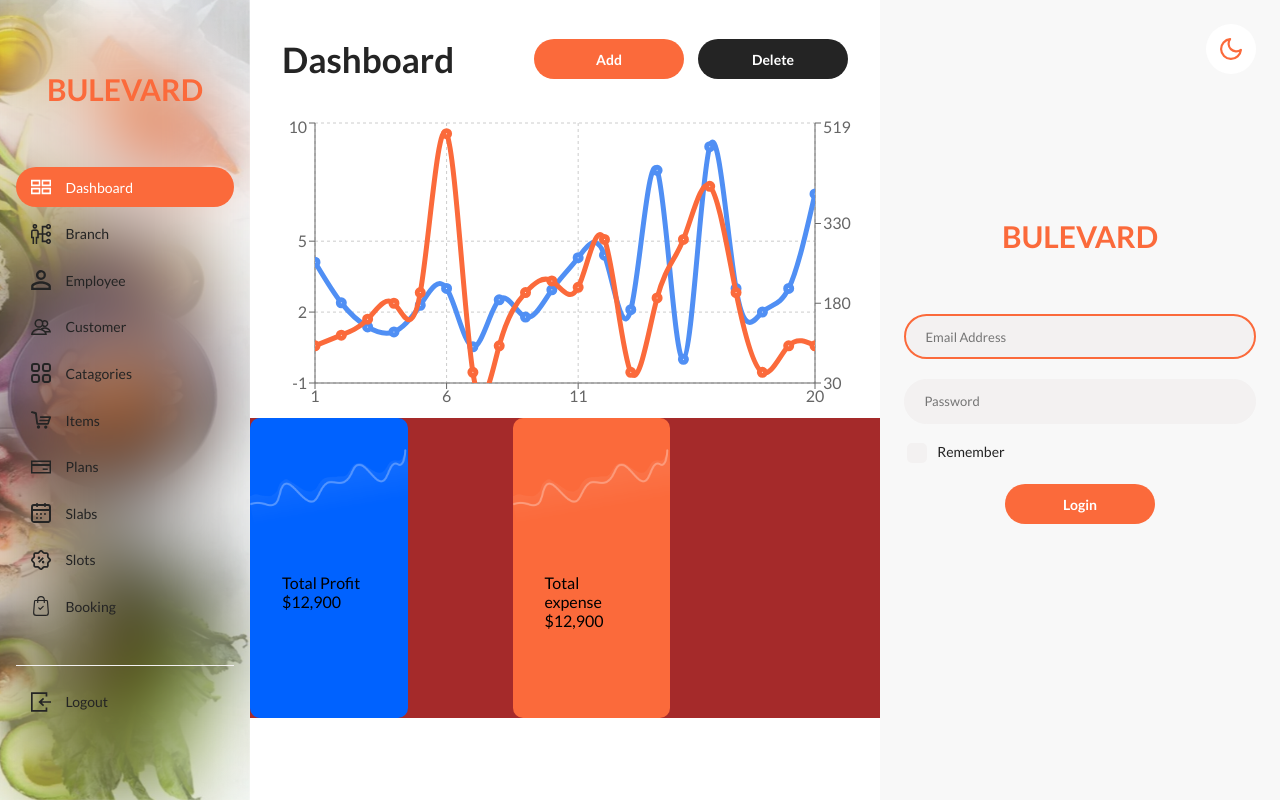
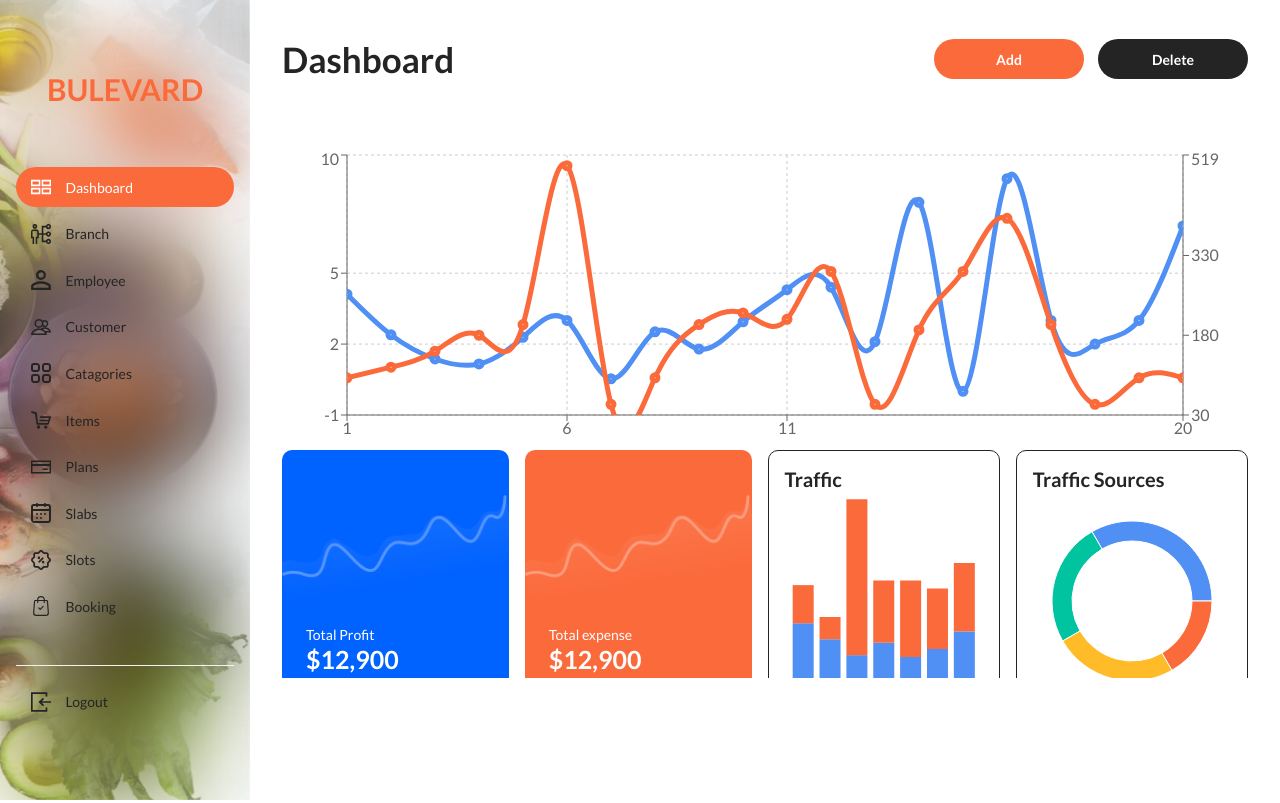
Before and after one commit to abrarkhalidofficial/catering-dashboard, a React (Create React App) app: page /dashboard in a window 1280 px wide. Built offline with nearby package versions, Linux system fonts and the light colour scheme.

Commit message:
pie and bar chart done

```diff
--- a/src/Components/BarChart.js
+++ b/src/Components/BarChart.js
@@ -61,22 +61,11 @@ export default class CustomeBarChart extends PureComponent {
 
   render() {
     return (
-      <ResponsiveContainer width="30%" height={300}>
-        <BarChart
-          layout="horizontal"
-          width={500}
-          height={300}
-          data={data}
-          margin={{
-            top: 20,
-            right: 30,
-            left: 20,
-            bottom: 5,
-          }}
-        >
-          <CartesianGrid strokeDasharray="3 3" />
-          <XAxis dataKey="name" />
-          <YAxis />
+      <ResponsiveContainer width="100%" height={220}>
+        <BarChart layout="horizontal" data={data}>
+          {/* <CartesianGrid strokeDasharray="3 3" /> */}
+          {/* <XAxis  />
+          <YAxis dataKey="name"/> */}
           <Tooltip />
           <Legend />
           <Bar dataKey="uv" stackId="a" fill="#508FF4" />
--- a/src/Components/PieChart.js
+++ b/src/Components/PieChart.js
@@ -22,17 +22,16 @@ export default class CustomePieChart extends PureComponent {
 
   render() {
     return (
-      <ResponsiveContainer width="30%" height={300}>
-        <PieChart width={400} height={400} onMouseEnter={this.onPeEnter}>
+      <ResponsiveContainer width="100%" height={220}>
+        <PieChart>
           <Tooltip />
           <Pie
             data={data}
-            cx={120}
-            cy={200}
+            // cx={120}
+            // cy={200}
             innerRadius={60}
             outerRadius={80}
-            fill="#8884d8"
-            paddingAngle={5}
+            fill="#242424"
             dataKey="value"
           >
             {data.map((entry, index) => (
--- a/src/Screens/Dashboard.js
+++ b/src/Screens/Dashboard.js
@@ -47,10 +47,16 @@ export default function Dashboard() {
               <div className="dashboard__container__card__value">$12,900</div>
             </div>
           </div>
-          <div className="dashboard__container__card">
+          <div className="dashboard__container__card dashboard__container__card__chart">
+            <div className="dashboard__container__card__chart__heading">
+              Traffic
+            </div>
             <BarChart />
           </div>
-          <div className="dashboard__container__card">
+          <div className="dashboard__container__card dashboard__container__card__chart">
+            <div className="dashboard__container__card__chart__heading">
+              Traffic Sources
+            </div>
             <PieChart />
           </div>
         </div>
--- a/src/Styles/dashboard.scss
+++ b/src/Styles/dashboard.scss
@@ -1,20 +1,26 @@
 .dashboard__container {
   display: flex;
   flex-direction: column;
-  max-height: 75%;
   overflow-y: auto;
+  width: 100%;
+  padding: 2em;
 }
 .dashboard__container__bottom {
   display: flex;
   justify-content: space-between;
   align-items: center;
-  background-color: brown;
 }
 .dashboard__container__card {
-  max-width: 25%;
+  max-width: 28%;
+  width: 28%;
   border-radius: 10px;
   height: 100%;
-  background-color: #0062ff;
+  justify-content: space-between;
+
+  margin-right: 1em;
+}
+.dashboard__container__card:last-child {
+  margin-right: 0em;
 }
 .dashboard__container__card__img {
   width: 100%;
@@ -22,7 +28,19 @@
 .dashboard__container__card__content {
   display: flex;
   flex-direction: column;
-  padding: 2em;
+
+  padding: 0em 1.5em;
+  padding-bottom: 1.5em;
+}
+.dashboard__container__card__heading {
+  font-size: 14px;
+  color: white;
+  margin-bottom: 0.1em;
+}
+.dashboard__container__card__value {
+  font-size: 25px;
+  font-weight: bold;
+  color: white;
 }
 .dashboard__container__card__primary {
   background-color: #0062ff;
@@ -30,3 +48,17 @@
 .dashboard__container__card__secondary {
   background-color: $primary;
 }
+.dashboard__container__card__chart {
+  padding: 1em;
+  border: 1px solid var(--text-color);
+}
+.dashboard__container__card__chart__heading {
+  font-size: 20px;
+  font-weight: bold;
+  color: var(--text-color);
+}
+@media (max-width: 1440px) {
+  .dashboard__container {
+    max-height: 70%;
+  }
+}
--- a/src/Styles/global.scss
+++ b/src/Styles/global.scss
@@ -32,13 +32,14 @@ button:hover {
 body {
   margin: 0;
   padding: 0;
+  overflow: hidden;
 }
 .App {
-  width: 100vw;
-  min-height: 100vh;
   background-color: var(--white);
   display: flex;
   justify-content: space-between;
+  width: 100%;
+  height: 100%;
 }
 a {
   text-decoration: none;
@@ -228,3 +229,8 @@ p {
   min-width: 200px;
   text-align: center;
 }
+@media (max-width: 1440px) {
+  .side__bar {
+    display: none;
+  }
+}
```
